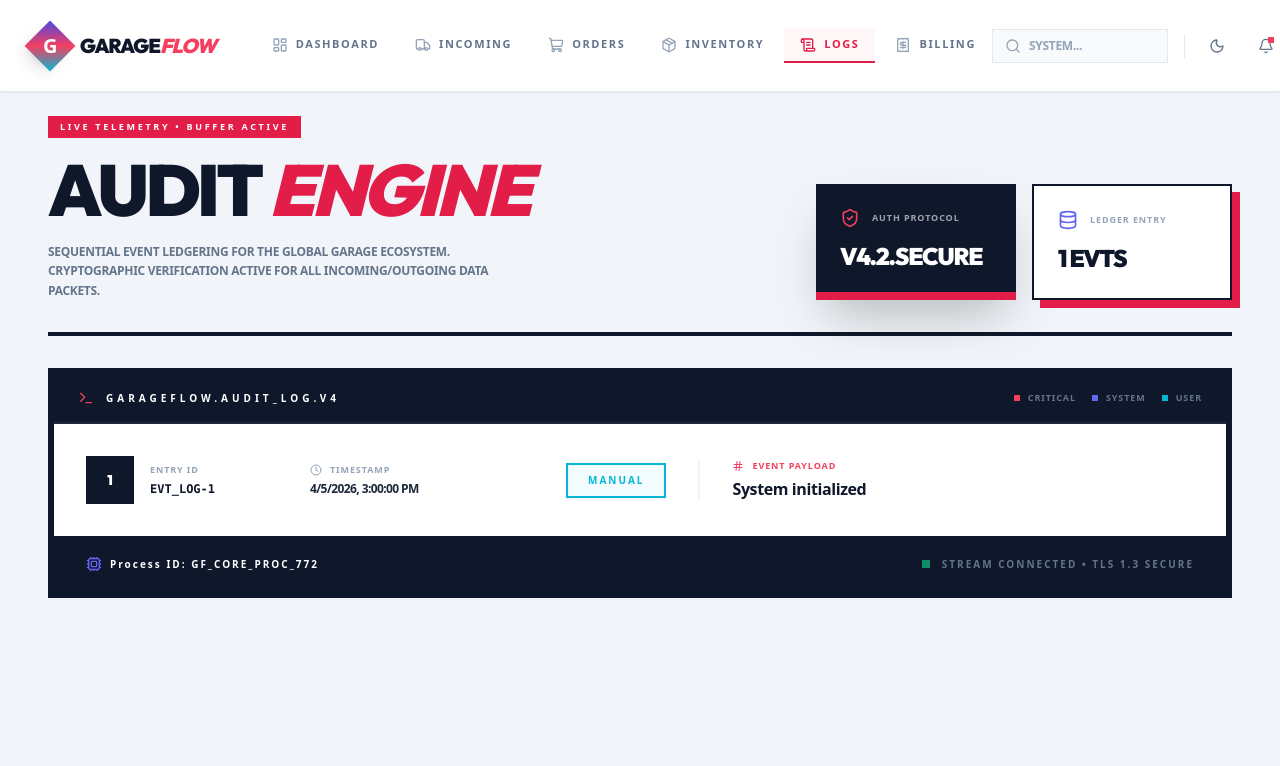
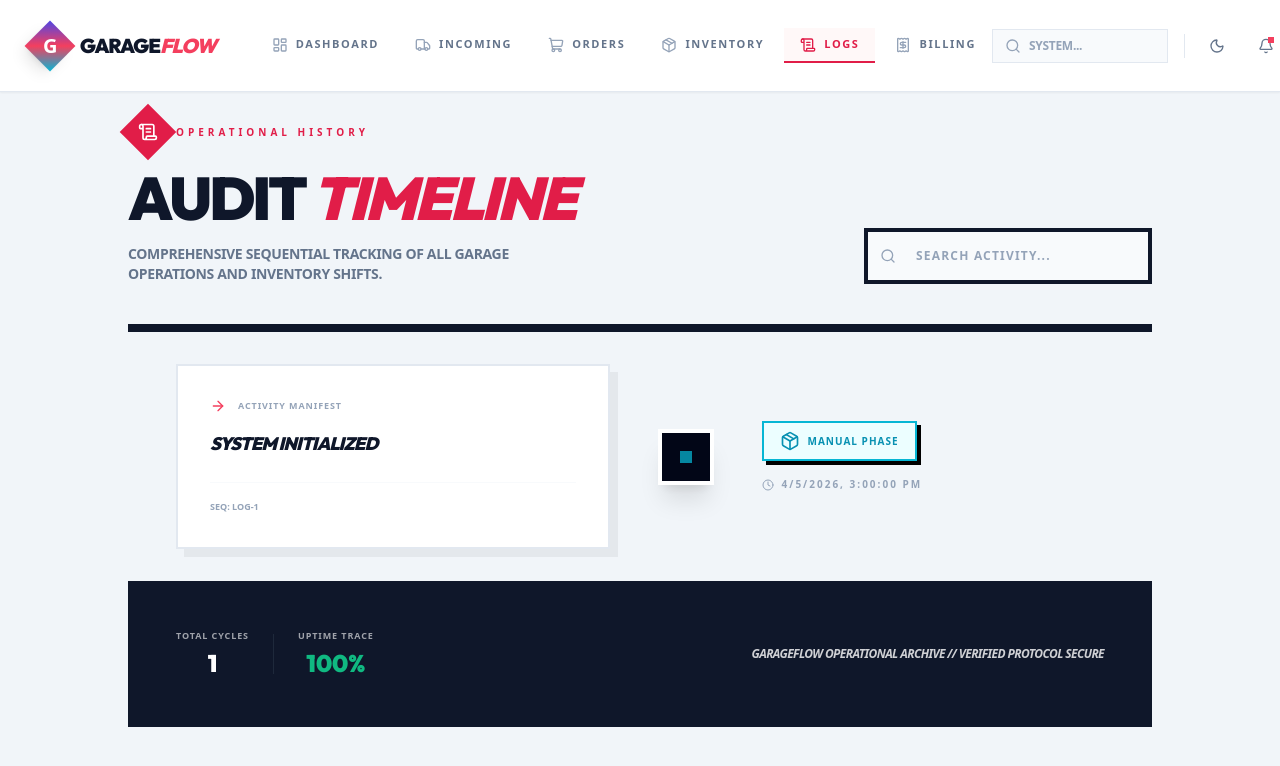
Before and after one commit to Lloydgracious/logistic-app, a Next.js app: page /logs in a window 1280 px wide. Shown: the top 766 px of the page. Built offline with nearby package versions, Linux system fonts and the light colour scheme.

Commit message:
Experience Upgrade: Transformed Logs into a narrative Chronological Audit Timeline.

```diff
--- a/src/app/logs/page.tsx
+++ b/src/app/logs/page.tsx
@@ -2,142 +2,154 @@
 
 import { useStore } from "@/lib/store";
 import { motion, AnimatePresence } from "framer-motion";
-import { ScrollText, Terminal, Activity, ArrowRight, ShieldCheck, Cpu, Database, Hash, Clock } from "lucide-react";
+import { ScrollText, Activity, ArrowRight, CheckCircle2, Clock, MapPin, Package, ShoppingCart, Truck, Search, Filter } from "lucide-react";
 import { ClientDate } from "@/components/ClientDate";
+import { useState } from "react";
+import { cn } from "@/lib/utils";
 
 export default function LogsPage() {
   const { logs } = useStore();
+  const [searchTerm, setSearchTerm] = useState("");
+
+  const filteredLogs = logs.filter(log =>
+    log.message.toLowerCase().includes(searchTerm.toLowerCase()) ||
+    log.type.toLowerCase().includes(searchTerm.toLowerCase())
+  );
+
+  const getLogIcon = (type: string) => {
+    switch (type) {
+      case "INCOMING": return <Truck className="w-5 h-5" />;
+      case "OUTGOING": return <ShoppingCart className="w-5 h-5" />;
+      case "MANUAL": return <Package className="w-5 h-5" />;
+      default: return <Activity className="w-5 h-5" />;
+    }
+  };
 
   const getLogColors = (type: string) => {
     switch (type) {
-      case "INCOMING": return "text-rose-500 border-rose-500 bg-rose-500/5";
-      case "OUTGOING": return "text-indigo-500 border-indigo-500 bg-indigo-500/5";
-      case "MANUAL": return "text-cyan-500 border-cyan-500 bg-cyan-500/5";
-      default: return "text-slate-500 border-slate-500 bg-slate-500/5";
+      case "INCOMING": return "border-rose-500 text-rose-600 bg-rose-50 dark:bg-rose-950/20";
+      case "OUTGOING": return "border-indigo-500 text-indigo-600 bg-indigo-50 dark:bg-indigo-950/20";
+      case "MANUAL": return "border-cyan-500 text-cyan-600 bg-cyan-50 dark:bg-cyan-950/20";
+      default: return "border-slate-500 text-slate-600 bg-slate-50 dark:bg-slate-900";
     }
   };
 
   return (
-    <div className="space-y-8 max-w-7xl mx-auto pb-20 animate-in fade-in slide-in-from-bottom-8 duration-500 font-inter">
+    <div className="space-y-8 max-w-5xl mx-auto pb-20 animate-in fade-in slide-in-from-bottom-8 duration-500">
 
-      {/* Header with High-Resolution Stats */}
-      <div className="flex flex-col md:flex-row justify-between items-start md:items-end gap-8 pb-8 border-b-4 border-slate-900 dark:border-white">
-        <div className="relative">
-          <div className="inline-flex items-center gap-2 px-3 py-1 bg-rose-600 text-white text-[9px] font-black uppercase tracking-[0.3em] mb-4">
-            Live Telemetry • Buffer Active
-          </div>
-          <h2 className="text-5xl md:text-7xl font-black text-slate-900 dark:text-white tracking-tighter outfit uppercase leading-none">
-            Audit <span className="text-rose-600 italic">Engine</span>
-          </h2>
-          <p className="text-xs font-bold text-slate-500 dark:text-zinc-500 mt-4 max-w-md leading-relaxed uppercase tracking-tight">
-            Sequential event ledgering for the global garage ecosystem.
-            Cryptographic verification active for all incoming/outgoing data packets.
-          </p>
+      {/* Header Section */}
+      <div className="flex flex-col md:flex-row justify-between items-start md:items-end gap-6 border-b-8 border-slate-900 dark:border-white pb-10">
+        <div>
+           <div className="flex items-center gap-2 mb-4">
+              <div className="w-10 h-10 bg-rose-600 text-white flex items-center justify-center font-black rotate-45">
+                 <ScrollText className="w-5 h-5 -rotate-45" />
+              </div>
+              <span className="text-[10px] font-black uppercase tracking-[0.4em] text-rose-600">Operational History</span>
+           </div>
+           <h2 className="text-5xl md:text-6xl font-black text-slate-900 dark:text-white tracking-tighter outfit uppercase leading-none">
+             Audit <span className="text-rose-600 italic">Timeline</span>
+           </h2>
+           <p className="text-sm font-bold text-slate-500 mt-4 max-w-md uppercase tracking-tight">
+             Comprehensive sequential tracking of all garage operations and inventory shifts.
+           </p>
         </div>
 
-        <div className="grid grid-cols-2 gap-4 w-full md:w-auto">
-           <div className="p-6 bg-slate-900 text-white border-b-8 border-rose-600 shadow-2xl min-w-[200px]">
-              <div className="flex items-center gap-3 mb-4">
-                 <ShieldCheck className="w-5 h-5 text-rose-500" />
-                 <span className="text-[9px] font-black uppercase tracking-widest opacity-60">Auth Protocol</span>
-              </div>
-              <p className="text-2xl font-black uppercase tracking-tighter outfit leading-none">V4.2.SECURE</p>
-           </div>
-           <div className="p-6 bg-white dark:bg-zinc-900 border-2 border-slate-900 dark:border-white shadow-[8px_8px_0px_0px_rgba(225,29,72,1)] min-w-[200px]">
-              <div className="flex items-center gap-3 mb-4">
-                 <Database className="w-5 h-5 text-indigo-500" />
-                 <span className="text-[9px] font-black uppercase tracking-widest text-slate-400">Ledger Entry</span>
-              </div>
-              <p className="text-2xl font-black uppercase tracking-tighter outfit leading-none text-slate-900 dark:text-white">{logs.length} EVTS</p>
-           </div>
+        <div className="relative w-full md:w-72 group">
+          <Search className="absolute left-4 top-1/2 -translate-y-1/2 w-4 h-4 text-slate-400 group-hover:text-rose-500 transition-colors" />
+          <input
+            value={searchTerm}
+            onChange={(e) => setSearchTerm(e.target.value)}
+            placeholder="Search activity..."
+            className="w-full bg-slate-50 dark:bg-zinc-900 border-4 border-slate-900 dark:border-white pl-12 pr-4 py-4 text-xs font-black uppercase tracking-widest outline-none focus:ring-4 focus:ring-rose-500/10 placeholder-slate-400"
+          />
         </div>
       </div>
 
-      {/* Main Terminal Feed */}
-      <div className="border-[6px] border-slate-900 dark:border-white bg-white dark:bg-black overflow-hidden relative">
-        <div className="bg-slate-900 text-white px-6 py-4 flex items-center justify-between border-b-2 border-slate-800">
-           <div className="flex items-center gap-3">
-              <Terminal className="w-4 h-4 text-rose-500" />
-              <span className="text-[10px] font-black uppercase tracking-[0.4em]">GarageFlow.Audit_LOG.v4</span>
-           </div>
-           <div className="hidden sm:flex items-center gap-4 text-[9px] font-black uppercase tracking-widest text-slate-500">
-              <span className="flex items-center gap-2"><div className="w-1.5 h-1.5 bg-rose-500" /> CRITICAL</span>
-              <span className="flex items-center gap-2"><div className="w-1.5 h-1.5 bg-indigo-500" /> SYSTEM</span>
-              <span className="flex items-center gap-2"><div className="w-1.5 h-1.5 bg-cyan-500" /> USER</span>
-           </div>
-        </div>
+      {/* Narrative Timeline */}
+      <div className="relative">
+        {/* Timeline Path Line */}
+        <div className="absolute left-[26px] md:left-1/2 top-0 bottom-0 w-1 bg-slate-100 dark:bg-zinc-900 md:-translate-x-1/2 hidden sm:block" />
 
-        <div className="divide-y-2 divide-slate-100 dark:divide-zinc-900">
+        <div className="space-y-12 relative z-10">
           <AnimatePresence initial={false}>
-            {logs.map((log, idx) => (
+            {filteredLogs.map((log, idx) => (
               <motion.div
                 key={log.id}
-                initial={{ opacity: 0, scale: 0.98 }}
-                animate={{ opacity: 1, scale: 1 }}
-                className="group flex flex-col lg:flex-row items-start lg:items-center p-8 gap-8 hover:bg-slate-50 dark:hover:bg-zinc-900/50 transition-all relative overflow-hidden"
+                initial={{ opacity: 0, y: 20 }}
+                animate={{ opacity: 1, y: 0 }}
+                transition={{ delay: idx * 0.05 }}
+                className={cn(
+                  "flex flex-col md:flex-row items-center gap-8 md:gap-0 w-full",
+                  idx % 2 === 0 ? "md:flex-row-reverse" : ""
+                )}
               >
-                {/* Event Index Header */}
-                <div className="flex items-center gap-4 w-full lg:w-48 flex-shrink-0">
-                   <div className="w-12 h-12 bg-slate-900 text-white flex items-center justify-center font-black outfit text-sm">
-                      {logs.length - idx}
+                {/* Visual Label Section */}
+                <div className="w-full md:w-1/2 flex flex-col md:px-12 items-center md:items-start text-center md:text-left">
+                   <div className={cn(
+                      "inline-flex items-center gap-2 px-4 py-2 border-2 text-[10px] font-black uppercase tracking-widest mb-3 shadow-[4px_4px_0px_0px_rgba(0,0,0,1)] dark:shadow-[4px_4px_0px_0px_rgba(255,255,255,1)]",
+                      getLogColors(log.type)
+                   )}>
+                      {getLogIcon(log.type)}
+                      {log.type} Phase
                    </div>
-                   <div className="flex-1">
-                      <div className="text-[9px] font-black text-slate-400 uppercase tracking-widest mb-1">Entry ID</div>
-                      <div className="text-xs font-black text-slate-900 dark:text-zinc-500 font-mono">EVT_{log.id.toUpperCase()}</div>
+                   <div className="text-[10px] font-black text-slate-400 uppercase tracking-[0.2em] flex items-center gap-2 mt-1">
+                      <Clock className="w-3 h-3" /> <ClientDate date={log.timestamp} format="full" />
                    </div>
                 </div>
 
-                <div className="w-full lg:w-56 flex-shrink-0">
-                  <div className="flex items-center gap-2 text-[9px] font-black text-slate-400 uppercase tracking-widest mb-1">
-                    <Clock className="w-3 h-3" /> Timestamp
-                  </div>
-                  <p className="text-xs font-black text-slate-800 dark:text-white uppercase tracking-tighter">
-                    <ClientDate date={log.timestamp} format="full" />
-                  </p>
-                </div>
-
-                <div className="flex-shrink-0">
-                   <div className={`px-5 py-2 border-2 font-black text-[10px] uppercase tracking-[0.2em] shadow-sm transition-colors ${getLogColors(log.type)}`}>
-                     {log.type}
+                {/* Center Node */}
+                <div className="relative flex items-center justify-center shrink-0">
+                   <div className="w-14 h-14 bg-slate-950 dark:bg-white flex items-center justify-center border-4 border-white dark:border-black shadow-xl z-20">
+                      <div className={cn("w-3 h-3 rounded-none animate-pulse",
+                        log.type === 'INCOMING' ? 'bg-rose-500' :
+                        log.type === 'OUTGOING' ? 'bg-indigo-500' : 'bg-cyan-500'
+                      )} />
                    </div>
                 </div>
 
-                <div className="flex-1 lg:pl-8 lg:border-l-2 lg:border-slate-100 lg:dark:border-zinc-800">
-                   <div className="flex items-center gap-2 text-[9px] text-rose-500 font-black uppercase tracking-widest mb-1">
-                     <Hash className="w-3 h-3" /> Event Payload
+                {/* Payload / Message Section */}
+                <div className="w-full md:w-1/2 bg-white dark:bg-black border-2 border-slate-200 dark:border-zinc-800 p-8 shadow-[8px_8px_0px_0px_rgba(0,0,0,0.05)] md:mx-12 group hover:border-slate-900 dark:hover:border-white transition-all cursor-default">
+                   <div className="flex items-center gap-3 mb-4">
+                      <ArrowRight className="w-4 h-4 text-rose-500 group-hover:translate-x-1 transition-transform" />
+                      <span className="text-[9px] font-black uppercase tracking-widest text-slate-400">Activity Manifest</span>
                    </div>
-                   <p className="text-base font-black text-slate-900 dark:text-slate-100 tracking-tight flex items-center gap-3">
-                     {log.message}
+                   <p className="text-base md:text-lg font-black text-slate-900 dark:text-slate-100 outfit leading-none italic uppercase tracking-tighter">
+                      {log.message}
                    </p>
+                   <div className="mt-6 pt-4 border-t border-slate-50 dark:border-zinc-900 flex items-center justify-between">
+                      <span className="text-[9px] font-bold text-slate-400 uppercase">Seq: {log.id.toUpperCase()}</span>
+                      <CheckCircle2 className="w-4 h-4 text-emerald-500 opacity-0 group-hover:opacity-100 transition-opacity" />
+                   </div>
                 </div>
-
-                <div className="absolute right-0 top-0 bottom-0 w-2 bg-gradient-to-b from-transparent via-rose-500/10 to-transparent opacity-0 group-hover:opacity-100 transition-opacity" />
               </motion.div>
             ))}
           </AnimatePresence>
 
-          {logs.length === 0 && (
-            <div className="p-32 text-center flex flex-col items-center justify-center gap-6 bg-slate-50 dark:bg-[#030303]">
-               <div className="w-24 h-24 border-8 border-slate-200 dark:border-zinc-800 flex items-center justify-center transform rotate-45">
-                  <Terminal className="w-10 h-10 text-slate-300 -rotate-45" />
-               </div>
-               <div className="space-y-2">
-                 <p className="text-xl font-black text-slate-400 dark:text-zinc-600 uppercase tracking-tighter outfit italic">Awaiting Primary Interface Signal</p>
-                 <p className="text-[10px] font-black text-slate-300 dark:text-zinc-800 uppercase tracking-[0.5em]">System Status: Standby</p>
-               </div>
+          {filteredLogs.length === 0 && (
+            <div className="p-20 text-center flex flex-col items-center justify-center gap-4 bg-slate-50 dark:bg-zinc-900/50 border-4 border-dashed border-slate-200">
+               <Activity className="w-10 h-10 text-slate-300 animate-pulse" />
+               <p className="text-xs font-black text-slate-400 uppercase tracking-widest">No sequential data detected for current parameters.</p>
             </div>
           )}
         </div>
+      </div>
 
-        <div className="bg-slate-900 text-white px-8 py-5 flex flex-col sm:flex-row justify-between items-center gap-4 text-[10px] font-black uppercase tracking-[0.2em]">
-           <button className="flex items-center gap-2 hover:text-rose-500 transition-colors">
-              <Cpu className="w-4 h-4 text-indigo-500" /> Process ID: GF_CORE_PROC_772
-           </button>
-           <span className="flex items-center gap-3 text-slate-500">
-              <span className="w-2 h-2 bg-emerald-500 animate-pulse" />
-              Stream Connected • TLS 1.3 Secure
-           </span>
-        </div>
+      {/* System Footer Stats */}
+      <div className="bg-slate-900 text-white p-8 md:p-12 flex flex-col md:flex-row justify-between items-center gap-8">
+         <div className="flex items-center gap-6">
+            <div className="text-center">
+               <p className="text-[9px] font-black opacity-60 uppercase tracking-widest mb-1">Total Cycles</p>
+               <p className="text-2xl font-black outfit">{logs.length}</p>
+            </div>
+            <div className="w-[1px] h-10 bg-slate-800" />
+            <div className="text-center">
+               <p className="text-[9px] font-black opacity-60 uppercase tracking-widest mb-1">Uptime Trace</p>
+               <p className="text-2xl font-black outfit text-emerald-500">100%</p>
+            </div>
+         </div>
+         <div className="flex items-center gap-3 italic font-black text-xs opacity-80 uppercase tracking-tighter">
+            GarageFlow Operational Archive // Verified Protocol Secure
+         </div>
       </div>
     </div>
   );
```
